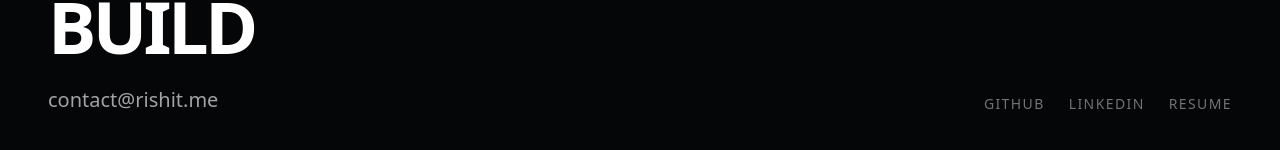
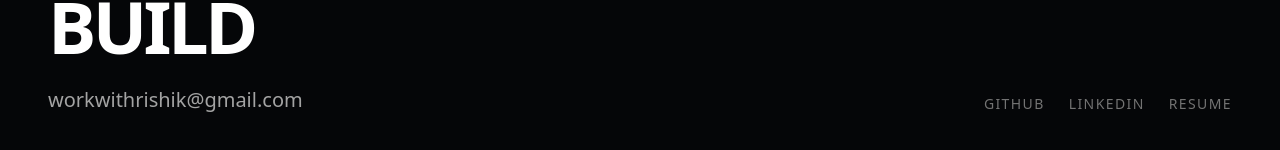
Before and after one commit to rishikkkkkkkkk/Portfolio, a React (Vite) app in the folder portfolio/: page / in a window 1280 px wide. Shown: the part 2711-2861 px from the top of the page. Built offline with nearby package versions, Linux system fonts and the light colour scheme.

Commit message:
fix: changes in jsx

```diff
--- a/portfolio/src/App.jsx
+++ b/portfolio/src/App.jsx
@@ -249,7 +249,7 @@ export default function App() {
             Let's<br />Build
           </h2>
           <a href="mailto:contact@rishit.me" className="text-lg md:text-xl text-neutral-400 hover:text-white transition-colors duration-300">
-            contact@rishit.me
+            workwithrishik@gmail.com
           </a>
         </motion.div>
 
```
